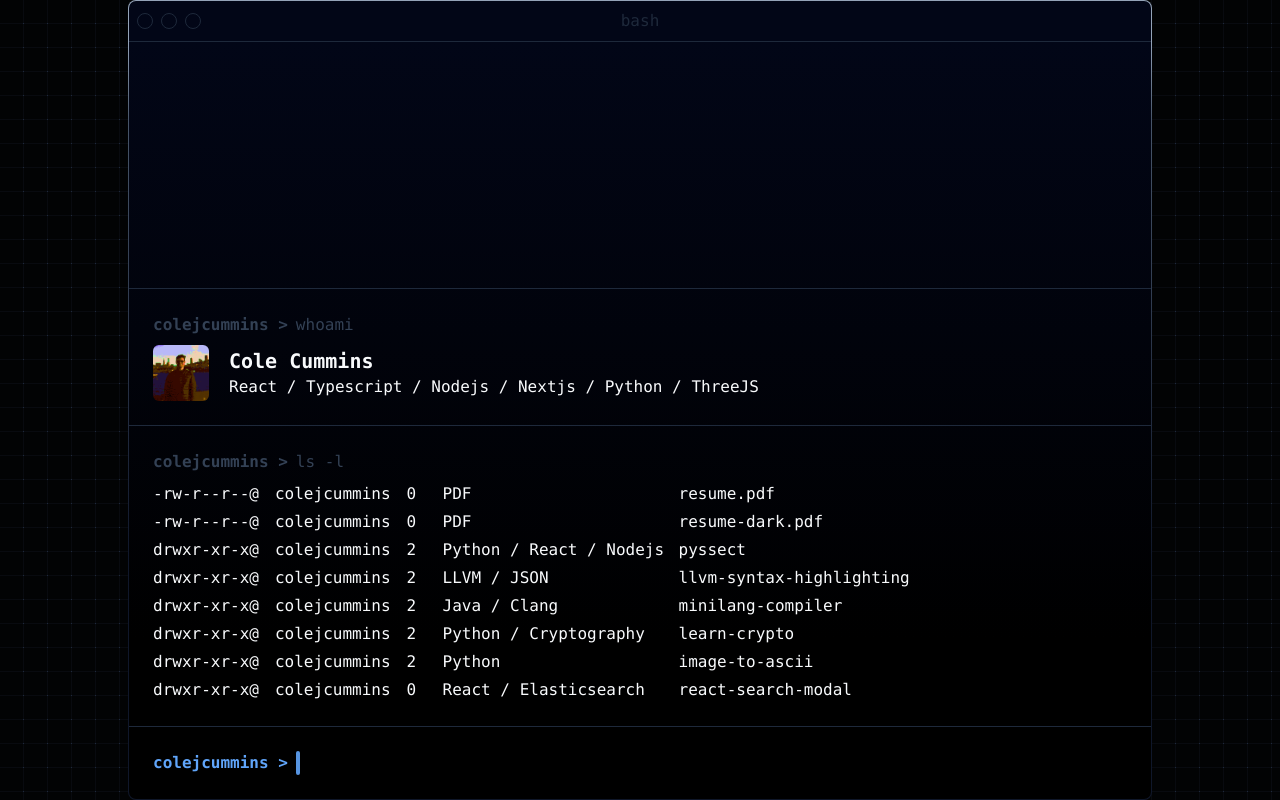
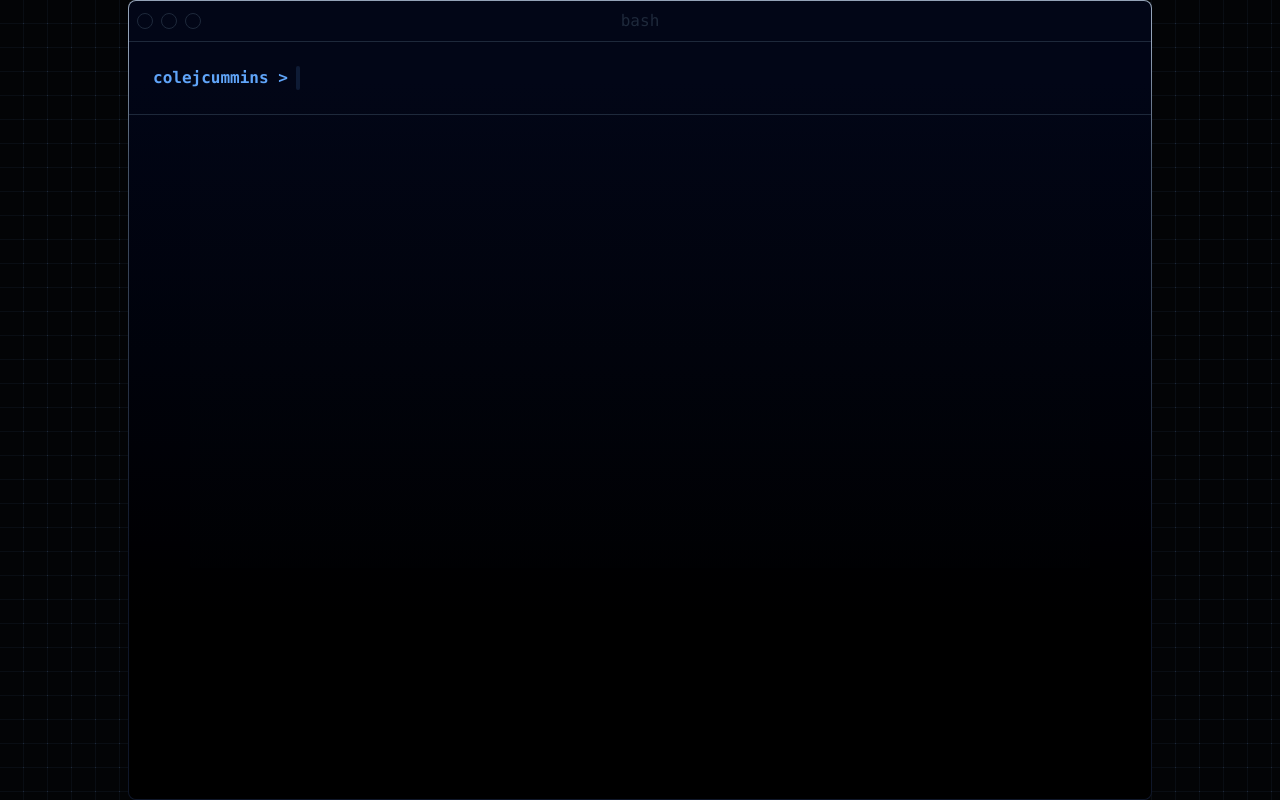
Before and after one commit to colejcummins/colejcummins.com, a Next.js app: page / in a window 1280 px wide. Built offline with nearby package versions, Linux system fonts and the light colour scheme.

Commit message:
reverse order/scrolling, minor styling changes

```diff
--- a/src/components/Background.tsx
+++ b/src/components/Background.tsx
@@ -1,11 +1,11 @@
-import React, { useState, useCallback } from 'react';
+import React, { useCallback } from 'react';
 import { throttle } from 'throttle-debounce';
 import { observer } from 'mobx-react-lite';
 
 import { useAnimationStore, useAppStore } from '@/store';
 
 export const Background = observer(({ children }: { children: React.JSX.Element }) => {
-  const { mousePos, setMousePos } = useAnimationStore();
+  const { setMousePos } = useAnimationStore();
   const { lightMode } = useAppStore();
 
   const handleMouseMove = useCallback(
@@ -15,7 +15,7 @@ export const Background = observer(({ children }: { children: React.JSX.Element
     []
   );
 
-  const gradientCol = lightMode ? '#fffffff9' : '#000000bf';
+  const gradientCol = lightMode ? '#f8fafcf5' : '#000000af';
 
   return (
     <div className="absolute w-screen h-screen bg-slate-800">
--- a/src/components/Card.tsx
+++ b/src/components/Card.tsx
@@ -1,7 +1,6 @@
 'use client';
 
-import React, { useRef, useState, useCallback } from 'react';
-import { throttle } from 'throttle-debounce';
+import React, { useRef } from 'react';
 import { observer } from 'mobx-react-lite';
 
 import { useAnimationStore } from '@/store';
@@ -22,13 +21,13 @@ export const Card = observer(({ children }: { children: React.JSX.Element }) =>
   return (
     <div
       ref={ref}
-      className="rounded-lg md:p-[1px] w-full text-xs md:w-4/5 md:text-sm lg:text-base h-full md:h-[800px] from-slate-300 to-slate-200 dark:from-slate-400 from-5% dark:via-slate-600 via-15% dark:to-slate-900 to-70%"
+      className="rounded-lg md:p-[1px] w-full text-sm md:w-4/5 lg:text-base h-full md:h-[800px] from-slate-300 to-slate-200 dark:from-slate-400 from-5% dark:via-slate-600 via-20% dark:to-slate-900 to-70%"
       style={{
         backgroundImage: `linear-gradient(${angle}deg, var(--tw-gradient-stops))`
       }}
     >
       <div
-        className="flex flex-col h-full rounded-[calc(0.5rem-1px)] from-slate-50 to-white dark:from-slate-950 from-5% dark:to-black to-80%"
+        className="flex flex-col h-full rounded-[calc(0.5rem-1px)] from-white to-slate-50 dark:from-slate-950 from-1% dark:via-slate-950 via-10% dark:to-black to-80%"
         style={{
           backgroundImage: `linear-gradient(${angle}deg, var(--tw-gradient-stops))`
         }}
--- a/src/components/Console.tsx
+++ b/src/components/Console.tsx
@@ -10,8 +10,8 @@ import { render } from '@/lib/command';
 const Command = observer(({ text, validation, location }: HistoryItem) => {
   const store = useAppStore();
   return (
-    <div className="py-6 px-6 font-mono text-slate-950 dark:text-slate-50 border-t border-slate-200 dark:border-slate-800">
-      <div className="flex pb-2 gap-2 font-semibold text-slate-300 dark:text-slate-700">
+    <div className="flex flex-col py-6 px-6 font-mono gap-2 text-slate-950 dark:text-slate-50 border-t border-slate-200 dark:border-slate-800">
+      <div className="flex gap-2 font-semibold text-slate-300 dark:text-slate-700">
         {location} &gt;
         <div className="font-normal">{text}</div>
       </div>
@@ -29,15 +29,24 @@ export const Console = observer(() => {
 
   useEffect(() => {
     if (scrollRef.current) {
-      scrollRef.current.scrollTop = scrollRef.current?.scrollHeight;
+      scrollRef.current.scroll({ top: -scrollRef.current.scrollHeight, left: 0 });
     }
   }, [consoleHistory.length, scrollRef]);
 
   return (
-    <div className="flex flex-col h-[calc(100%-41px)]">
-      <div className="flex flex-col overflow-hidden flex-1 justify-end overflow-y-hidden">
+    <div className="flex relative flex-col h-[calc(100%-41px)]">
+      <div>
+        <ConsoleInput />
+      </div>
+      <div
+        className="rounded-b-lg absolute shadow-white dark:shadow-black pointer-events-none w-full h-full"
+        style={{
+          boxShadow: 'inset 0 -160px 160px -120px var(--tw-shadow-color)'
+        }}
+      />
+      <div className="flex flex-col overflow-hidden flex-1 overflow-y-hidden">
         <div
-          className="flex flex-col overflow-y-scroll overflow-x-hidden"
+          className="flex flex-col-reverse overflow-y-scroll overflow-x-hidden"
           style={{ scrollbarColor: 'none' }}
           ref={scrollRef}
         >
@@ -46,9 +55,6 @@ export const Console = observer(() => {
           ))}
         </div>
       </div>
-      <div className="justify-self-end">
-        <ConsoleInput />
-      </div>
     </div>
   );
 });
--- a/src/components/ConsoleInput.tsx
+++ b/src/components/ConsoleInput.tsx
@@ -13,7 +13,7 @@ const _ConsoleInput = observer(() => {
   const { inputFocused, setInputFocused } = useAnimationStore();
   const { consoleHistory, addHistory, historyIndex, changeIndex, clearIndex, currentNode } = store;
   const [inputValue, setInputValue] = useState('');
-  const [animationComplete, setAnimationComplete] = useState(false);
+  const [animationComplete, setAnimationComplete] = useState(true);
   const inputRef = useRef<HTMLInputElement>(null);
   const animationRef = useRef<HTMLDivElement>(null);
 
@@ -55,7 +55,7 @@ const _ConsoleInput = observer(() => {
   };
 
   return (
-    <div className="flex text-base gap-2 px-6 py-6 border-t border-slate-200 dark:border-slate-800">
+    <div className="flex text-base gap-2 px-6 py-6 border-b border-slate-200 dark:border-slate-800">
       <label className="font-mono font-semibold text-blue-700 dark:text-blue-400 shrink-0" htmlFor="terminal">
         {getCur(currentNode).name} &gt;
       </label>
@@ -90,7 +90,8 @@ const _ConsoleInput = observer(() => {
                 'ls -l',
                 700,
                 () => {
-                  addHistory('ls -l', '', 'colejcummins'), setAnimationComplete(true);
+                  addHistory('ls -l', '', 'colejcummins');
+                  setAnimationComplete(true);
                 },
                 ''
               ]}
--- a/src/lib/command.tsx
+++ b/src/lib/command.tsx
@@ -42,12 +42,8 @@ const renderLsContent = (args: string[], location: string, store: AppStore) => {
     return (
       <div className="flex flex-col gap-1">
         {children.map((child) => (
-          <ActiveText
-            key={child.id}
-            onClick={handleOnClick(child)}
-            link={child.link || child.download}
-            download={!!child.download}
-          >
+          <div key={child.id}>
+            <ActiveText onClick={handleOnClick(child)} link={child.link ?? child.download} download={!!child.download}>
               <div className="flex gap-1 md:gap-4" key={child.id}>
                 <div className="whitespace-nowrap hidden md:flex">{getPermissions(child.id)}</div>
                 <div className="hidden lg:flex">colejcummins</div>
@@ -56,6 +52,7 @@ const renderLsContent = (args: string[], location: string, store: AppStore) => {
                 <div>{child.name}</div>
               </div>
             </ActiveText>
+          </div>
         ))}
       </div>
     );
@@ -70,7 +67,7 @@ const renderLsContent = (args: string[], location: string, store: AppStore) => {
         <ActiveText
           key={child.id}
           onClick={handleOnClick(child)}
-          link={child.link || child.download}
+          link={child.link ?? child.download}
           download={!!child.download}
         >
           {child.name}
@@ -215,7 +212,7 @@ export const autocomplete = (input: string, store: AppStore) => {
   const [command, ...args] = input.split(' ').filter((str) => str !== '');
 
   if (!args.length) {
-    return validCommands.sort((a, b) => a.localeCompare(b)).find((man) => man.startsWith(command)) ?? '';
+    return validCommands.toSorted((a, b) => a.localeCompare(b)).find((man) => man.startsWith(command)) ?? '';
   }
 
   if (command in commands && args.length) {
```
Lines whose indentation alone changed are shown as unchanged.
